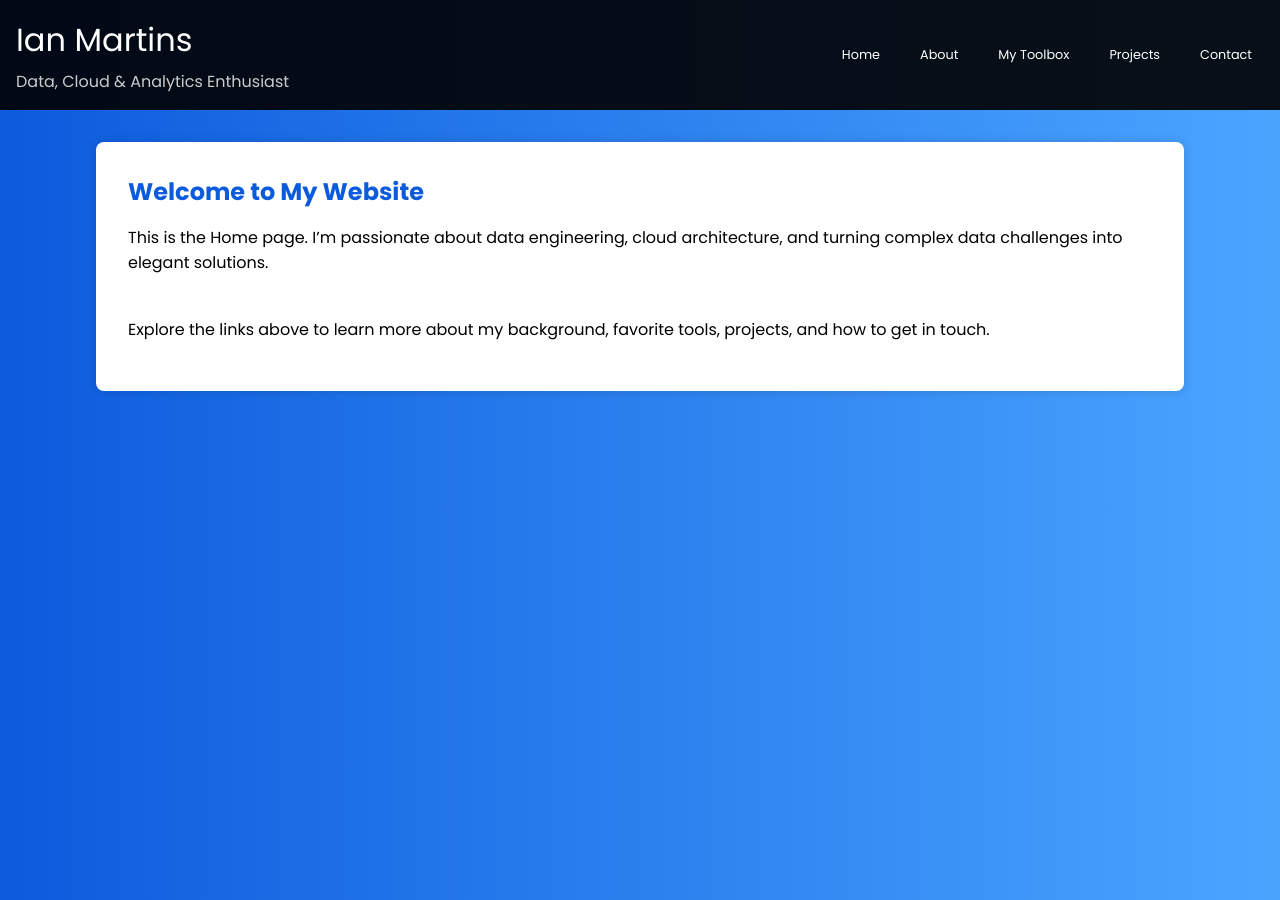
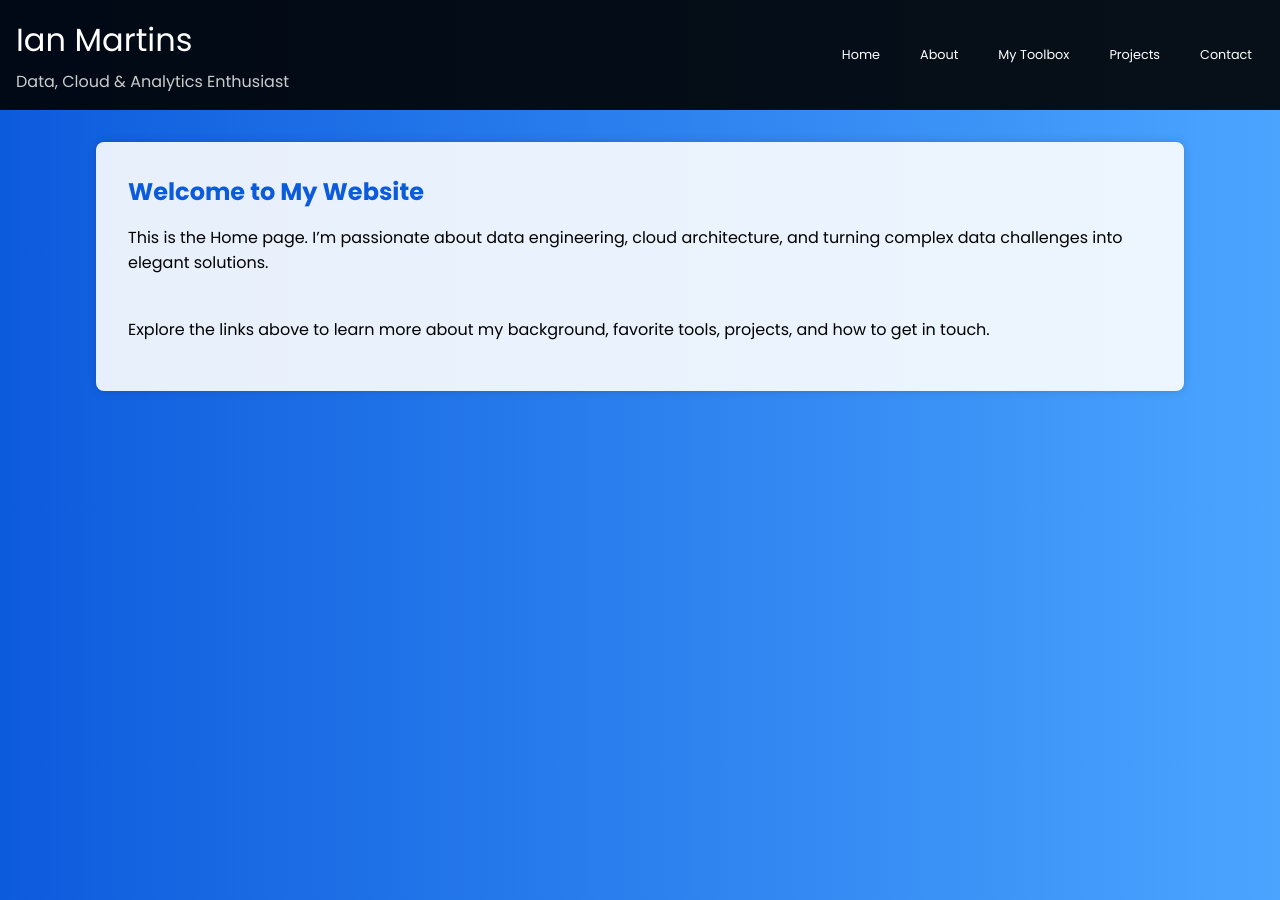
Before and after one commit to IanBMartins/github.io, a Jekyll site: the page built from index.html, in a window 1280 px wide. Built offline with Jekyll 4.4.1, drawn with Linux system fonts in a browser that asks for light colours.

Commit message:
Updating

```diff
--- a/_layouts/default.html
+++ b/_layouts/default.html
@@ -58,7 +58,7 @@
     .container {
       max-width: 85%;
       margin: 2rem auto;
-      background: #fff;
+      background:rgba(255, 255, 255, 0.9);
       padding: 2rem;
       border-radius: 8px;
       box-shadow: 0 0 10px rgba(0,0,0,0.15);
```
